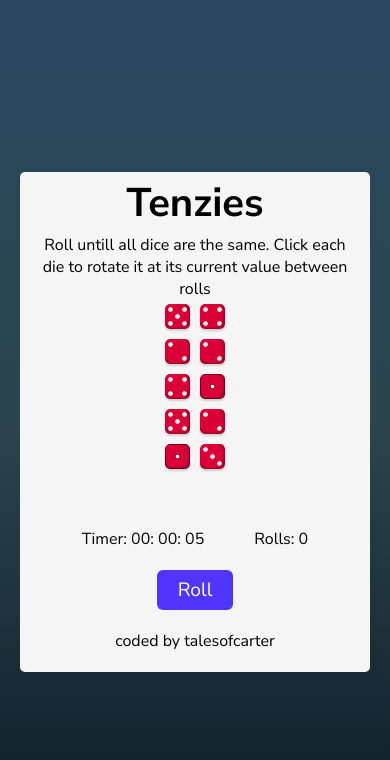
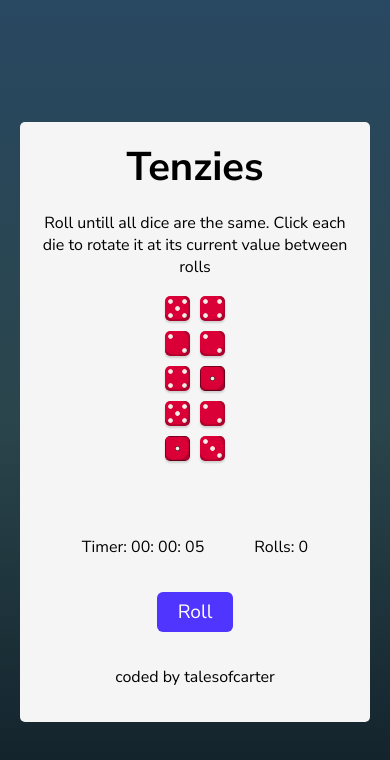
Before and after one commit to talesofcarter/tenzies-game, a React (Vite) app: page / in a window 390 px wide. Shown: the top 760 px of the page. Built offline with nearby package versions, Linux system fonts and the light colour scheme.

Commit message:
adjust height for mobile screens

```diff
--- a/src/index.css
+++ b/src/index.css
@@ -145,4 +145,11 @@ button.roll-dice:hover {
     border: none;
     box-shadow: rgba(0, 0, 0, 0.15) 0px 2px 2px;
   }
+
+  div#root {
+    height: 100%;
+    width: 100%;
+    max-height: 600px;
+    max-width: 500px;
+  }
 }
```
